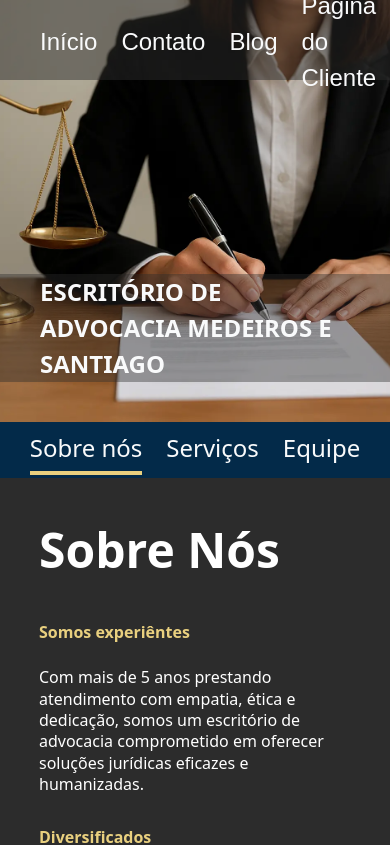
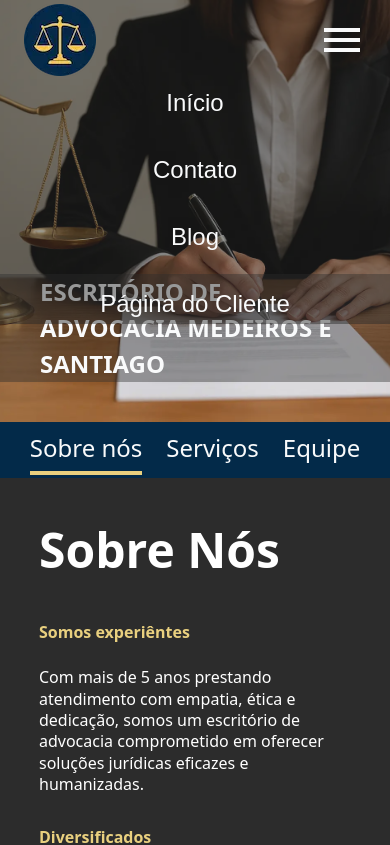
Before and after one commit to DavidSheltonSF/corporate-lawyer-website, a Next.js app: page / in a window 390 px wide. Shown: the top 845 px of the page. Built offline with nearby package versions, Linux system fonts and the light colour scheme.

Commit message:
refactor(Navbar): make it compatible with both large and small screens

```diff
--- a/app/components/Navbar.tsx
+++ b/app/components/Navbar.tsx
@@ -1,21 +1,36 @@
+'use client'
+
 import { NavbarItem } from './NavbarItem';
 
 export function Navbar() {
+
+  function toggleMenu() {
+    const menu = document.querySelector('.navbar-menu');
+    menu?.classList.toggle('active');
+  }
+
   return (
-    <nav className="absolute top-0 flex justify-between items-center bg-[var(--black-color)]/48 w-full h-[80px] px-[40px]">
+    <nav className="absolute top-0 flex justify-between items-center bg-[var(--black-color)]/48 w-full h-[80px] px-[40px] max-md:px-[24px]">
       <div>
         <a href="#">
-          <img className="size-[72px]" src="./website-logo-with-circle-72px.webp" alt="website-logo" />
+          <img
+            className="size-[72px]"
+            src="./website-logo-with-circle-72px.webp"
+            alt="website-logo"
+          />
         </a>
       </div>
-      <div>
-        <ul className="flex items-center justify-center gap-[24px] text-color-white text-[24px]">
+      <div className="navbar-menu max-md:absolute max-md:w-full max-md:left-0 max-md:top-[100%] max-md:bg-[var(--black-color)]/48 max-md:h-0 max-md:overflow-hidden active">
+        <ul className="flex max-md:flex-col items-center justify-center gap-[24px] text-color-white text-[24px]">
           <NavbarItem name="Início" link="/" />
           <NavbarItem name="Contato" link="/contact" />
           <NavbarItem name="Blog" link="#" />
           <NavbarItem name="Página do Cliente" link="#" />
         </ul>
       </div>
+      <button className='min-lg:hidden' onClick={toggleMenu}>
+        <img className="size-[48px]" src="icons/menu.svg" alt="" />
+      </button>
     </nav>
   );
 }
```
